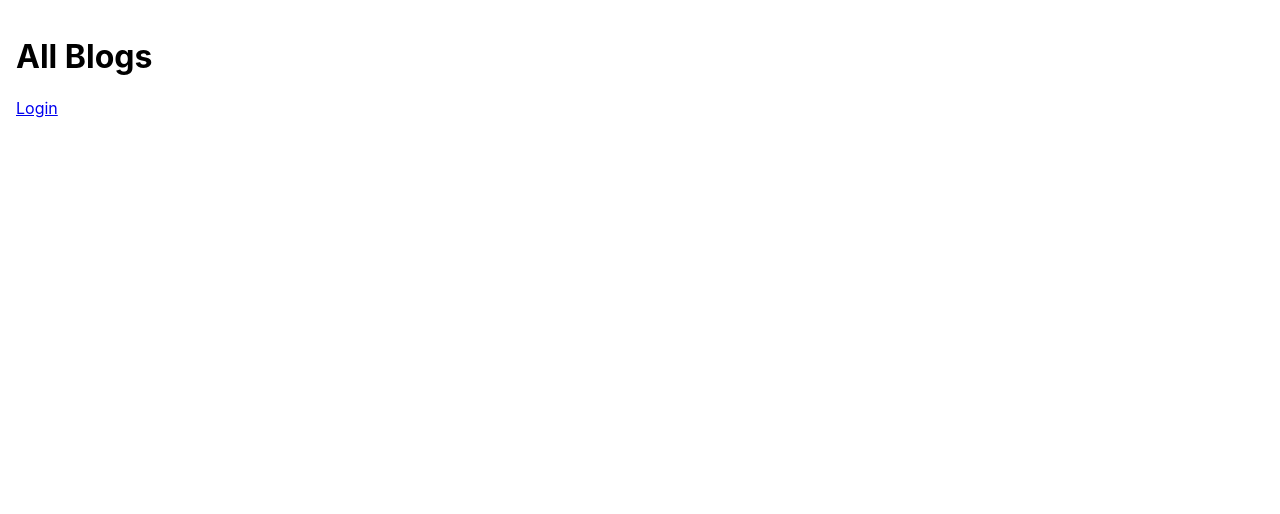
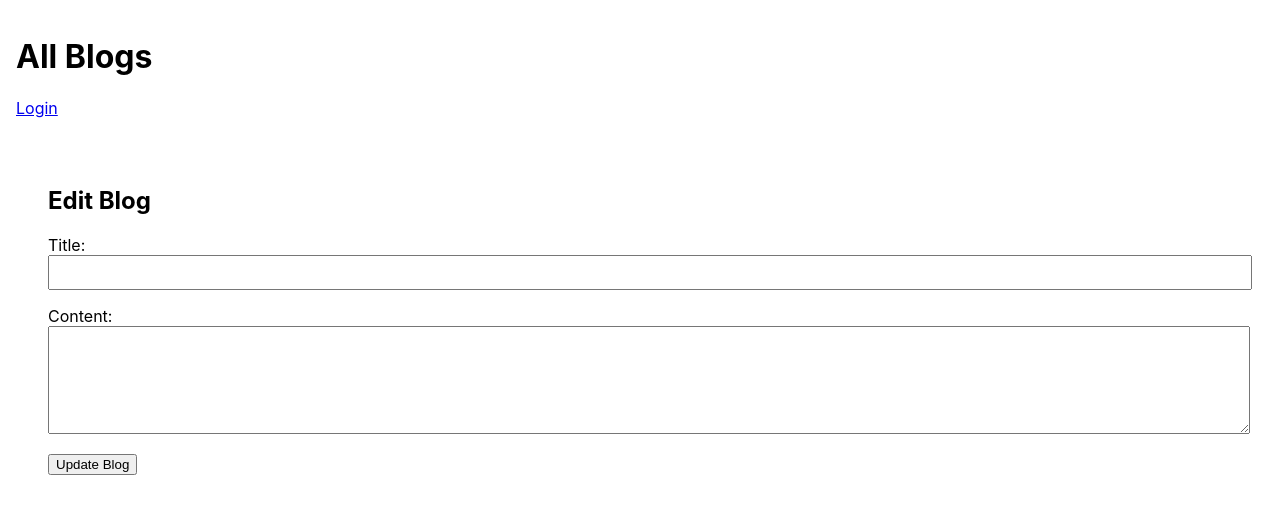
Before and after one commit to meeraj097/Blog-Application, a React (Create React App) app in the folder frontend/: page /edit/1 in a window 1280 px wide. Before the commit this address had no page. Shown: the top 514 px of the page. Built offline with nearby package versions, Linux system fonts and the light colour scheme.

Commit message:
Added edit functionality to BlogForm

```diff
--- a/frontend/src/App.js
+++ b/frontend/src/App.js
@@ -31,6 +31,7 @@ function App() {
           <Route path="/create" element={<BlogForm />} />
           <Route path="/login" element={<Login />} />
           <Route path="/admin" element={<AdminPage />} /> {/* ✅ new route */}
+          <Route path="/edit/:id" element={<BlogForm />} />
         </Routes>
       </div>
     </Router>
--- a/frontend/src/components/BlogForm.js
+++ b/frontend/src/components/BlogForm.js
@@ -1,13 +1,26 @@
-import React, { useState } from 'react';
-import { useNavigate } from 'react-router-dom';
+import React, { useState, useEffect } from 'react';
+import { useNavigate, useParams } from 'react-router-dom';
 
 const BlogForm = () => {
   const navigate = useNavigate();
-  const [formData, setFormData] = useState({
-    title: '',
-    content: '',
-  });
+  const { id } = useParams(); // If this exists, we're editing
+  const [formData, setFormData] = useState({ title: '', content: '' });
   const [loading, setLoading] = useState(false);
+
+  const accessToken = localStorage.getItem("access");
+
+  useEffect(() => {
+    if (id && accessToken) {
+      fetch(`https://blog-application-gzkv.onrender.com/api/blogs/${id}/`, {
+        headers: {
+          'Authorization': `Bearer ${accessToken}`
+        }
+      })
+        .then(res => res.json())
+        .then(data => setFormData({ title: data.title, content: data.content }))
+        .catch(err => console.error("Failed to fetch blog:", err));
+    }
+  }, [id]);
 
   const handleChange = (e) => {
     setFormData({ ...formData, [e.target.name]: e.target.value });
@@ -17,17 +30,20 @@ const BlogForm = () => {
     e.preventDefault();
     setLoading(true);
 
-    const accessToken = localStorage.getItem("access");
-
     if (!accessToken) {
       alert("Unauthorized: Please log in first.");
       setLoading(false);
       return;
     }
 
+    const url = id
+      ? `https://blog-application-gzkv.onrender.com/api/blogs/${id}/`
+      : 'https://blog-application-gzkv.onrender.com/api/blogs/';
+    const method = id ? 'PUT' : 'POST';
+
     try {
-      const res = await fetch('https://blog-application-gzkv.onrender.com/api/blogs/', {
-        method: 'POST',
+      const res = await fetch(url, {
+        method,
         headers: {
           'Content-Type': 'application/json',
           'Authorization': `Bearer ${accessToken}`,
@@ -38,13 +54,11 @@ const BlogForm = () => {
       const data = await res.json();
 
       if (res.ok) {
-        alert("Blog posted successfully!");
-        navigate('/');
-      } else if (res.status === 401) {
-        alert("Unauthorized: Please log in again.");
+        alert(id ? "Blog updated successfully!" : "Blog posted successfully!");
+        navigate('/admin');
       } else {
         console.error("Error response:", data);
-        alert(`Error posting blog: ${res.status} - ${data.detail || "Unknown error"}`);
+        alert(`Error: ${res.status} - ${data.detail || "Unknown error"}`);
       }
     } catch (err) {
       console.error('Network error:', err);
@@ -56,7 +70,7 @@ const BlogForm = () => {
 
   return (
     <form onSubmit={handleSubmit} style={{ padding: '2rem' }}>
-      <h2>Create New Blog</h2>
+      <h2>{id ? "Edit Blog" : "Create New Blog"}</h2>
       <div>
         <label>Title:</label><br />
         <input
@@ -80,7 +94,7 @@ const BlogForm = () => {
         />
       </div>
       <button type="submit" style={{ marginTop: "1rem" }} disabled={loading}>
-        {loading ? "Posting..." : "Post Blog"}
+        {loading ? (id ? "Updating..." : "Posting...") : (id ? "Update Blog" : "Post Blog")}
       </button>
     </form>
   );
```
